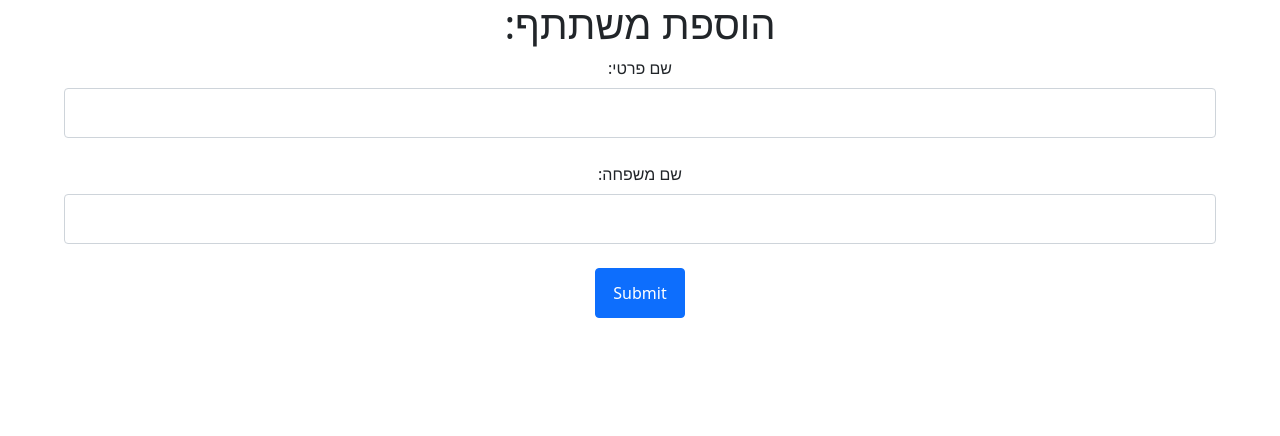
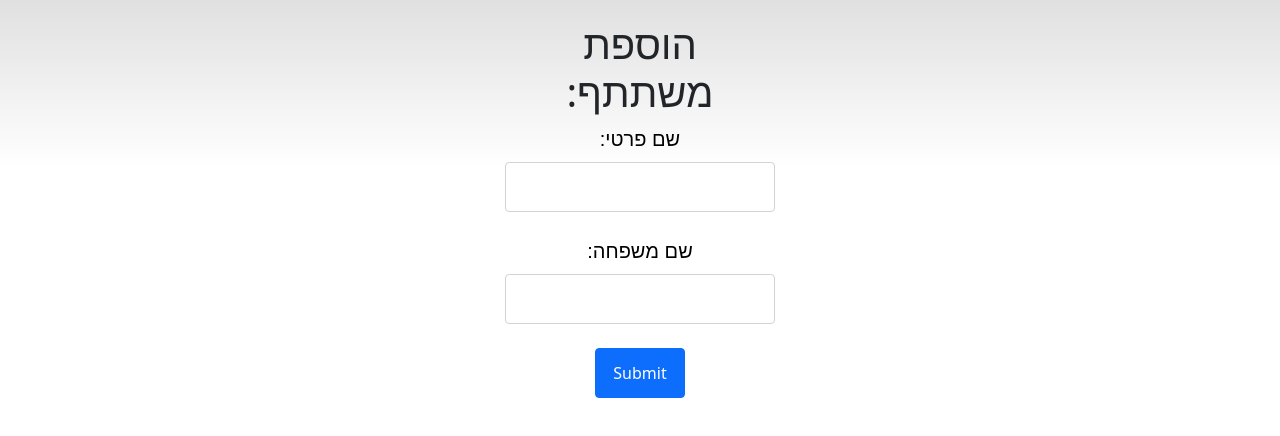
Before and after one commit to alona26/Web-Cloud, a plain HTML site: page exercises/ex4/new.html in a window 1280 px wide. Drawn offline with nearby package versions, Linux system fonts and the light colour scheme.

Commit message:
last comment- HM4

```diff
--- a/exercises/ex4/css/style.css
+++ b/exercises/ex4/css/style.css
@@ -5,13 +5,20 @@
 header,main,footer {
     display: block;
     width: 100%;
+    direction: rtl;
+    display: block;
 }
 header h1{
     display: flex;
     text-align: center;
 }
-header, main, label{
-    direction: rtl;
+ main, label{
+  text-align: center;
+}
+#wrapper{
+
+  margin: 0 auto;
+  width: 90%;
 }
 
 @keyframes move-eye-skew {
--- a/exercises/ex4B/css/style.css
+++ /dev/null
@@ -1,20 +0,0 @@
-*{
-    margin: 0;
-    padding: 0;
-}
-header,main,footer {
-    width: 100%;
-    display: block;
-    text-align: center;
-    direction:rtl;
-}
-#wrapper{
-
-    margin: 0 auto;
-    width: 90%;
-}
-input{
-    width:90px;
-    height: 50px;
-    text-align: center;
-}
```
Also changed, not shown: index.html (+1 -1 lines), exercises/ex4/new.html (renamed from exercises/ex4B/new.html).
